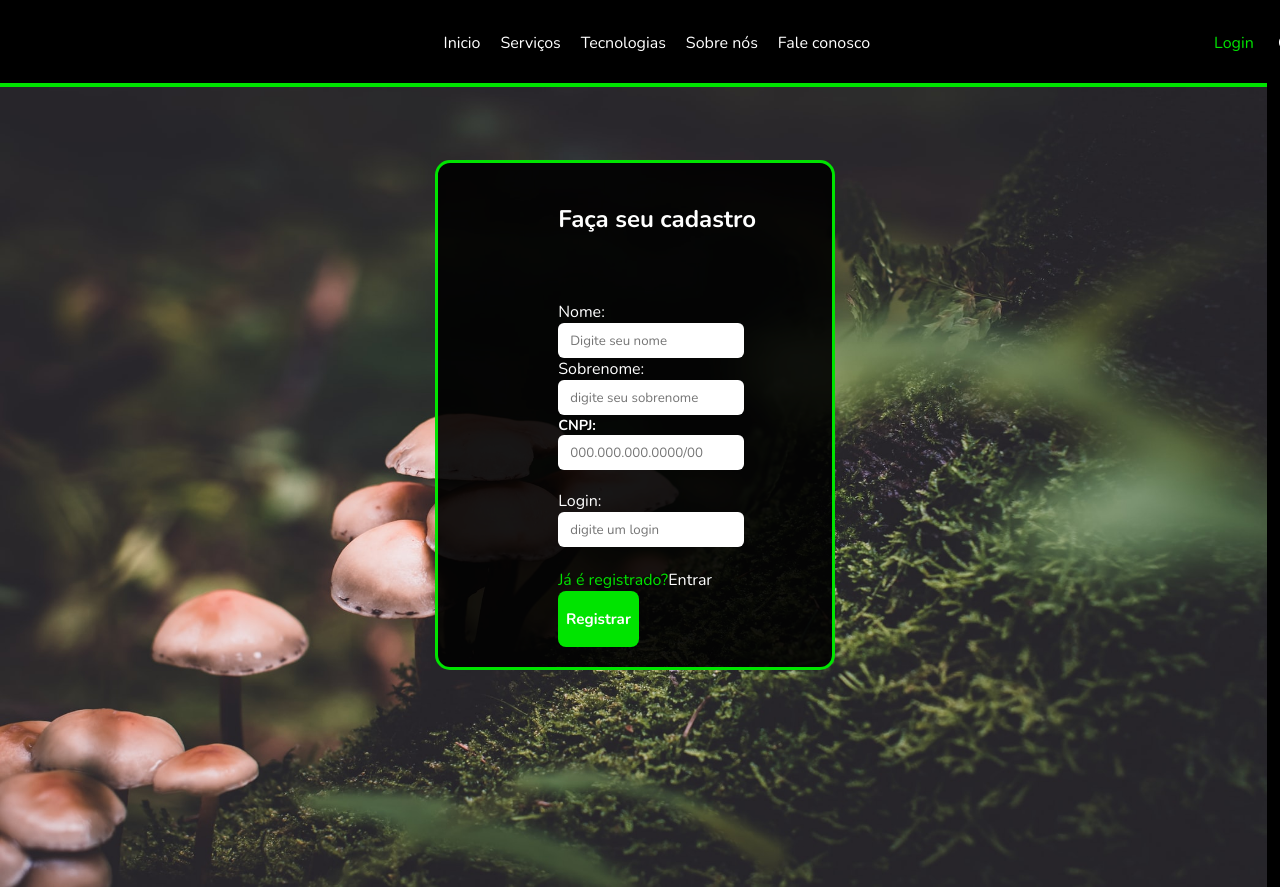
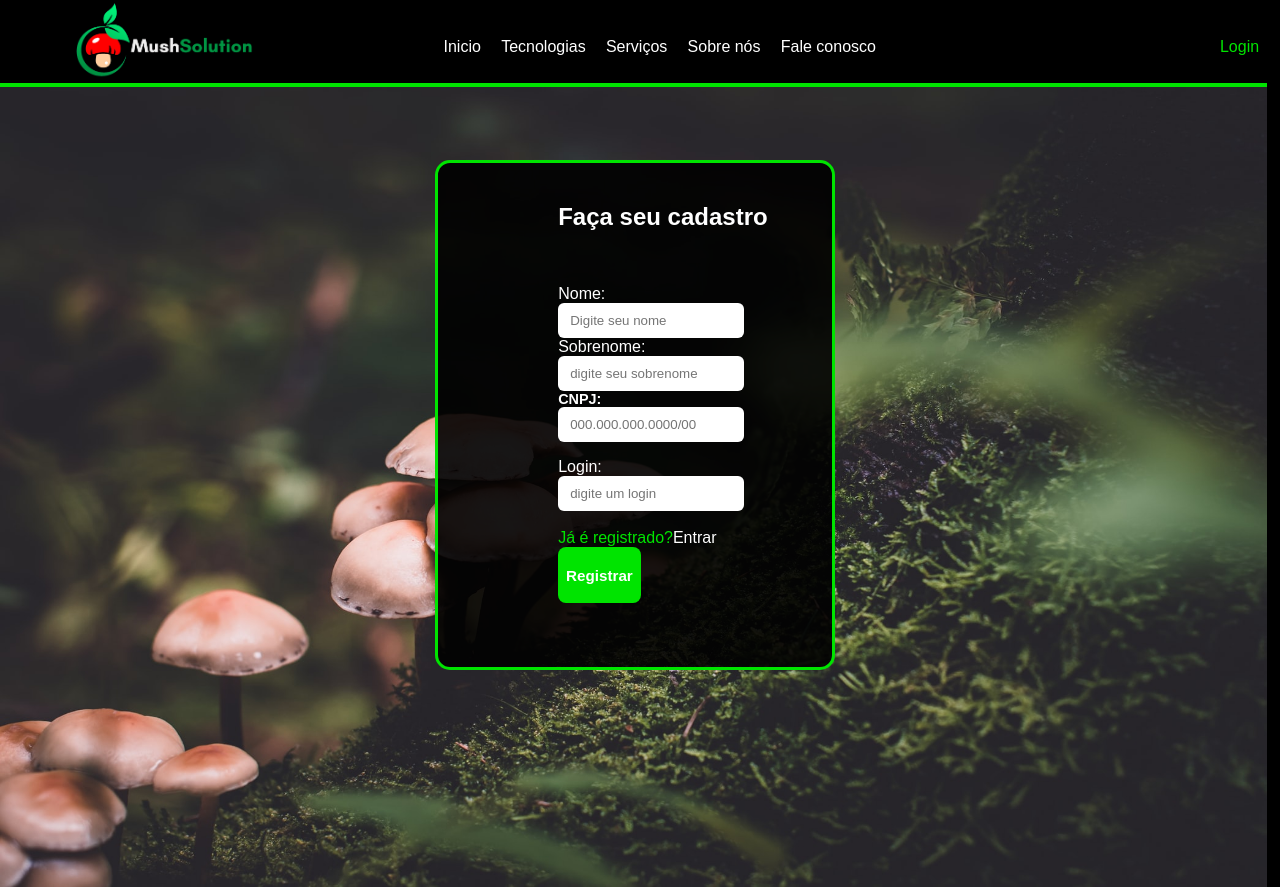
Before and after one commit to verde-code/mushsolution, a plain HTML site: page mushsolution-site/cadastro.html in a window 1280 px wide. Shown: the top 887 px of the page. Drawn offline with nearby package versions, Linux system fonts and the light colour scheme.

Commit message:
Arquivos site institucional v1.2

```diff
--- a/mushsolution-site/cadastro.html
+++ b/mushsolution-site/cadastro.html
@@ -11,13 +11,13 @@
 </head>
 
 <body class="corpo">
+    <img class="mushsolution-logo" src="./img/mushsolution-logo.png">
 
-
-    <div class="div-projetos">
+    <div id="div-header" class="div-projetos">
         <a href="./index.html">Inicio</a>
-        <a class="menus" href="#">Serviços</a>
-        <a class="menus" href="./tecnologia.html">Tecnologias</a>
-        <a class="menus" href="./sobre.html">Sobre nós</a>
+        <a class="menus" href="#div-tecnologia">Tecnologias</a>
+        <a class="menus" href="#div-servicos">Serviços</a>
+        <a class="menus" href="#div-sobre">Sobre nós</a>
         <a class="menus" href="#">Fale conosco</a>
         <a class="conectar" href="./login.html">Login</a>
         <a class="cadastro" href="./cadastro.html">Cadastro</a>
--- a/mushsolution-site/css/cadastro.css
+++ b/mushsolution-site/css/cadastro.css
@@ -1,4 +1,4 @@
-@import url('https://fonts.googleapis.com/css2?family=Nunito:wght@300;400;600;700;800&family=Poppins&display=swap%27');
+@import url('https://fonts.googleapis.com/css2?family=Roboto:wght@300;400;600;700;800&family=Poppins&display=swap%27');
 * {
     margin: 0;
     padding: 0;
--- a/mushsolution-site/css/contato.css
+++ b/mushsolution-site/css/contato.css
@@ -1,4 +1,4 @@
-@import url('https://fonts.googleapis.com/css2?family=Nunito:wght@300;400;600;700;800&family=Poppins&display=swap%27');
+@import url('https://fonts.googleapis.com/css2?family=Roboto:wght@300;400;600;700;800&family=Poppins&display=swap%27');
 * {
     margin: 0;
     padding: 0;
--- a/mushsolution-site/css/login.css
+++ b/mushsolution-site/css/login.css
@@ -1,4 +1,4 @@
-@import url('https://fonts.googleapis.com/css2?family=Nunito:wght@300;400;600;700;800&family=Poppins&display=swap%27');
+@import url('https://fonts.googleapis.com/css2?family=Roboto:wght@300;400;600;700;800&family=Poppins&display=swap%27');
 * {
     margin: 0;
     padding: 0;
--- a/mushsolution-site/css/style.css
+++ b/mushsolution-site/css/style.css
@@ -45,10 +45,10 @@ a:hover{
     position: absolute;
     margin-left: 0;
 }
-.verdecode-logo{
-    margin-top: 0.8%;
-    width: 23%;
-    margin-left: 2%;
+.mushsolution-logo{
+    margin-top: 0.2%;
+    width: 14%;
+    margin-left: 6%;
     position: absolute;
 }
 
@@ -56,8 +56,10 @@ a:hover{
     position: absolute;
     width: 99vh;
     margin-left: 35%;
-    margin-top: 2.5%;
-}.menus{
+    margin-top: 3%;
+
+}
+.menus{
     margin-left: 2%;
 }
 .conectar{
```
Also changed, not shown: mushsolution-site/index.html (+1 -1 lines), mushsolution-site/login.html (+5 -8 lines), mushsolution-site/img/logo-mushsolution.png (added), mushsolution-site/img/mushsolution-logo.png (added).
